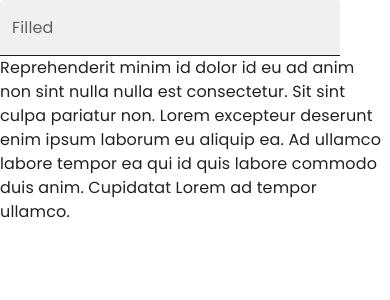
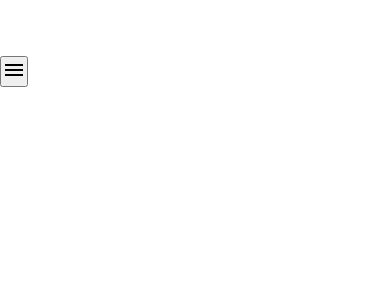
Before and after one commit to iancarlosortega/freemove-nextjs, a Next.js app: page / in a window 390 px wide. Shown: the top 300 px of the page. Built offline with nearby package versions, Linux system fonts and the light colour scheme.

Commit message:
Navbar phone with sidebar

```diff
--- a/components/Navbar.module.css
+++ b/components/Navbar.module.css
@@ -58,6 +58,8 @@
   padding: 0.5rem 1rem;
   transition: all 0.3s ease;
   text-decoration: none;
+  text-align: center;
+  width: 100%;
 }
 
 .btnDashboard:hover {
--- a/components/Navbar.tsx
+++ b/components/Navbar.tsx
@@ -1,16 +1,33 @@
 'use client';
 
+import { useState } from 'react';
 import Link from 'next/link';
 import Image from 'next/image';
 import { usePathname } from 'next/navigation';
+import {
+	Drawer,
+	List,
+	ListItem,
+	ListItemButton,
+	ListItemIcon,
+	ListItemText,
+} from '@mui/material';
+import {
+	Apartment,
+	Menu,
+	HealthAndSafety,
+	MiscellaneousServices,
+	AccountTree,
+} from '@mui/icons-material';
 import styles from './Navbar.module.css';
-import { TextField } from '@mui/material';
 
 export const Navbar = () => {
 	const pathname = usePathname();
 	const style = {
-		backgroundColor: pathname === '/' ? 'black' : 'var(--dark-blue)',
+		backgroundColor: pathname === '/' ? 'transparent' : 'var(--dark-blue)',
 	};
+
+	const [isMenuOpen, setIsMenuOpen] = useState(false);
 
 	return (
 		<>
@@ -25,16 +42,16 @@ export const Navbar = () => {
 				</Link>
 				<ul className={styles.list}>
 					<li className={styles.listItem}>
-						<a href='#city'>Ciudad</a>
+						<a href='#ciudad'>Ciudad</a>
 					</li>
 					<li className={styles.listItem}>
-						<a href='#health'>Salud</a>
+						<a href='#salud'>Salud</a>
 					</li>
 					<li className={styles.listItem}>
-						<a href='#services'>Servicios</a>
+						<a href='#servicios'>Servicios</a>
 					</li>
 					<li className={styles.listItem}>
-						<a href='#process'>Proceso</a>
+						<a href='#proceso'>Proceso</a>
 					</li>
 					<li>
 						<Link href='/dashboard' className={styles.btnDashboard}>
@@ -44,16 +61,92 @@ export const Navbar = () => {
 				</ul>
 			</nav>
 
-			<TextField id='filled-basic' label='Filled' variant='filled' />
-
-			<p>
-				Reprehenderit minim id dolor id eu ad anim non sint nulla nulla est
-				consectetur. Sit sint culpa pariatur non. Lorem excepteur deserunt enim
-				ipsum laborum eu aliquip ea. Ad ullamco labore tempor ea qui id quis
-				labore commodo duis anim. Cupidatat Lorem ad tempor ullamco.
-			</p>
-
-			{/* TODO: Navbar Phone */}
+			<nav className={styles.navbarPhone}>
+				<ul>
+					<li>
+						<Link href='/'>
+							<Image
+								src='/assets/logo-white.png'
+								width={170}
+								height={120}
+								alt='FreeMove Logo'
+							/>
+						</Link>
+					</li>
+					<li>
+						<button onClick={() => setIsMenuOpen(true)}>
+							<Menu />
+						</button>
+					</li>
+				</ul>
+			</nav>
+			<Drawer
+				onBackdropClick={() => setIsMenuOpen(false)}
+				open={isMenuOpen}
+				anchor='left'
+				sx={{
+					backdropFilter: 'blur(4px)',
+					transition: 'all 0.5s ease-out',
+				}}>
+				<List>
+					<ListItem>
+						<Link href='/'>
+							<Image
+								src='/assets/logo-v2.png'
+								width={200}
+								height={90}
+								alt='FreeMove Logo'
+							/>
+						</Link>
+					</ListItem>
+					<ListItem>
+						<ListItemButton onClick={() => setIsMenuOpen(false)} href='#ciudad'>
+							<ListItemIcon>
+								<Apartment />
+							</ListItemIcon>
+							<ListItemText primary='Ciudad' />
+						</ListItemButton>
+					</ListItem>
+					<ListItem>
+						<ListItemButton onClick={() => setIsMenuOpen(false)} href='#salud'>
+							<ListItemIcon>
+								<HealthAndSafety />
+							</ListItemIcon>
+							<ListItemText primary='Salud' />
+						</ListItemButton>
+					</ListItem>
+					<ListItem>
+						<ListItemButton
+							onClick={() => setIsMenuOpen(false)}
+							href='#servicios'>
+							<ListItemIcon>
+								<MiscellaneousServices />
+							</ListItemIcon>
+							<ListItemText primary='Servicios' />
+						</ListItemButton>
+					</ListItem>
+					<ListItem>
+						<ListItemButton
+							onClick={() => setIsMenuOpen(false)}
+							href='#proceso'>
+							<ListItemIcon>
+								<AccountTree />
+							</ListItemIcon>
+							<ListItemText primary='Proceso' />
+						</ListItemButton>
+					</ListItem>
+					<ListItem>
+						<Link
+							href='/dashboard'
+							className={styles.btnDashboard}
+							style={{
+								marginTop: '1rem',
+							}}>
+							Registro/Ingreso
+						</Link>
+					</ListItem>
+				</List>
+			</Drawer>
 		</>
 	);
 };
--- a/package.json
+++ b/package.json
@@ -11,6 +11,7 @@
   "dependencies": {
     "@emotion/react": "^11.11.1",
     "@emotion/styled": "^11.11.0",
+    "@mui/icons-material": "^5.11.16",
     "@mui/material": "^5.13.4",
     "@types/node": "20.2.5",
     "@types/react": "18.2.8",
```
Also changed, not shown: 1 other file (tests, documents, lock files or other folders).
